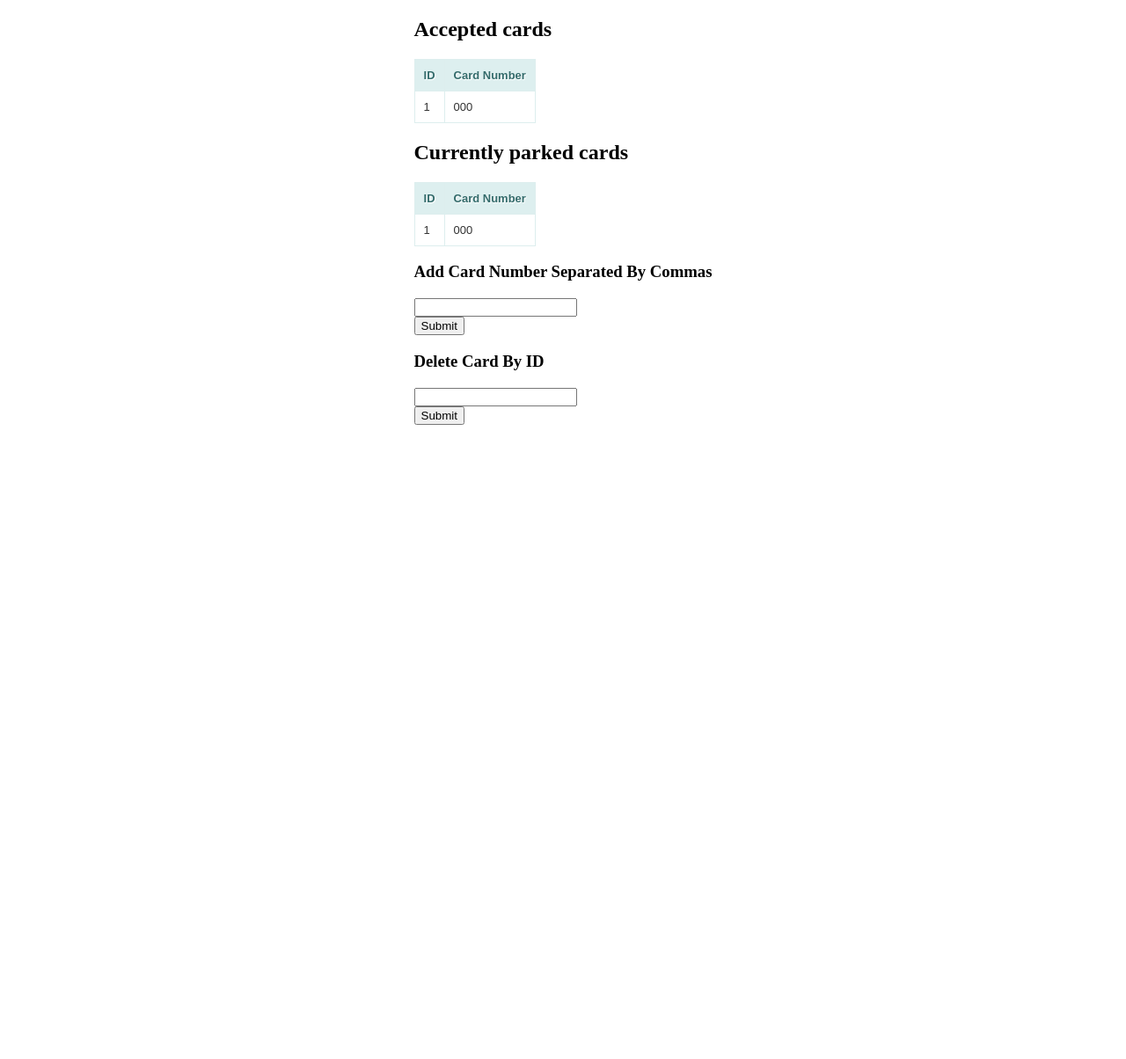
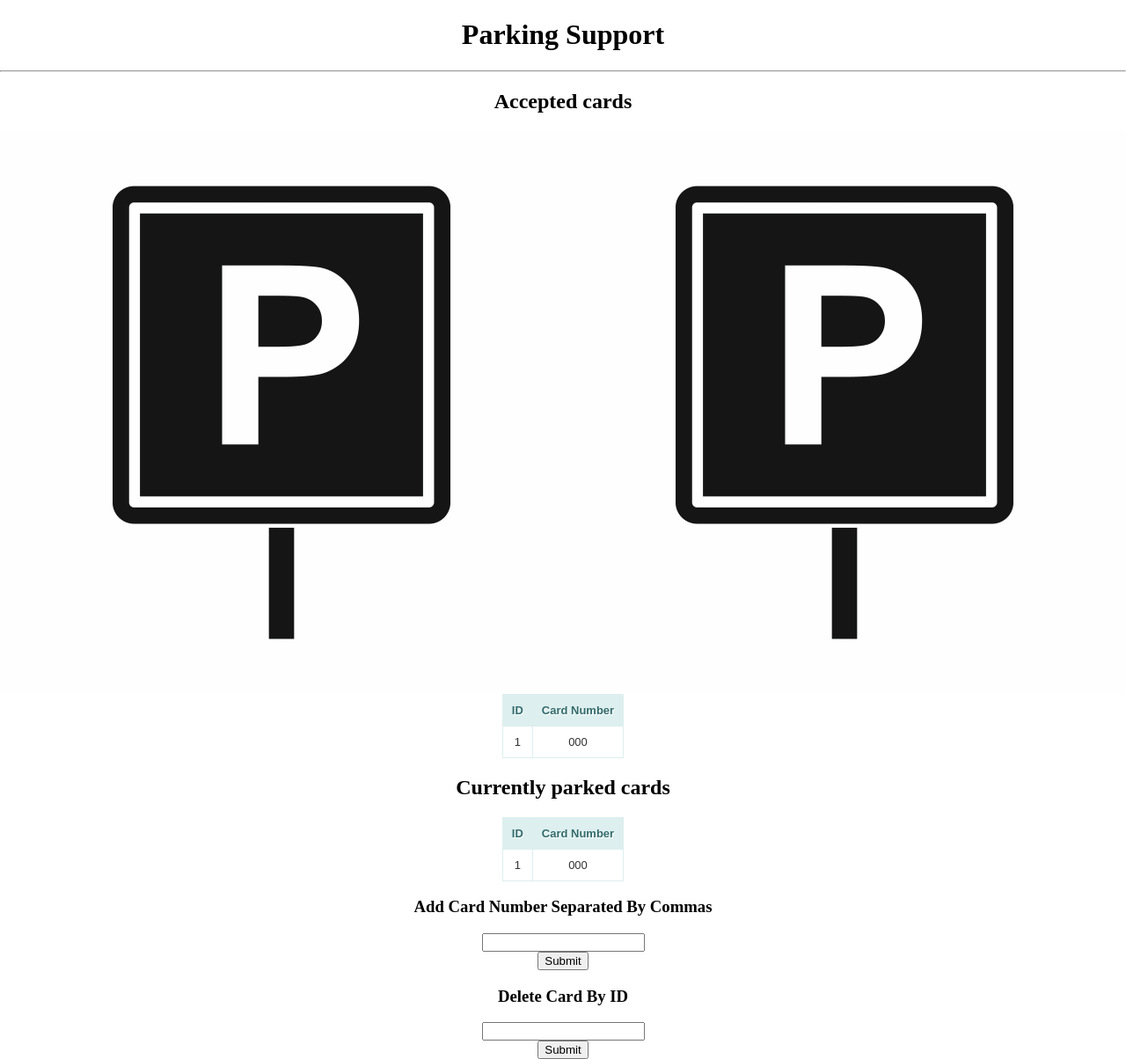
Before and after one commit to kulcsarbence/Raspberry, a PHP site: page / in a window 1280 px wide. Shown: the whole page at 88% size. Before the commit the page ends 483 px from the top, so only its background shows below. Run offline with PHP 8.4, Linux system fonts and the light colour scheme; tables that the repository leaves empty or names only in its code hold one stand-in row (values such as "Sample post").

Commit message:
Minor changes

```diff
--- a/html/index.php
+++ b/html/index.php
@@ -2,9 +2,14 @@
 <html>
 <head>
 <link rel="stylesheet" type="text/css" href="main.css">
+<meta charset="utf-8">
 </head>
 <body>
+<h1>Parking Support</h2>
+<hr></hr>
 <h2>Accepted cards</h2>
+<img src="bg2.jpg" align="left">
+<img src="bg2.jpg" align="right">
 <?php include ('prog.php'); ?>
 <h2>Currently parked cards</h2>
 <?php include ('prog2.php'); ?>
@@ -18,5 +23,6 @@
     <input type="text" name="id" id="id" value=""><br>
     <input type="submit">
 </form>
+
 </body>
 </html>
--- a/html/main.css
+++ b/html/main.css
@@ -1,4 +1,5 @@
 .zui-table {
+	margin: 0 auto;
 	border: solid 1px #DDEEEE;
 	border-collapse: collapse;
 	border-spacing: 0;
@@ -21,10 +22,13 @@
 html, body {
     height: 100%;
 }
-
+body{
+   background-color: #FFFFFF;
+}
 html {
    display: table;
-   margin: auto;
+   text-align: center;
+   margin: 0 auto;
 }
 body {
    display: table-cell;
```
Also changed, not shown: html/bg2.jpg (added).
